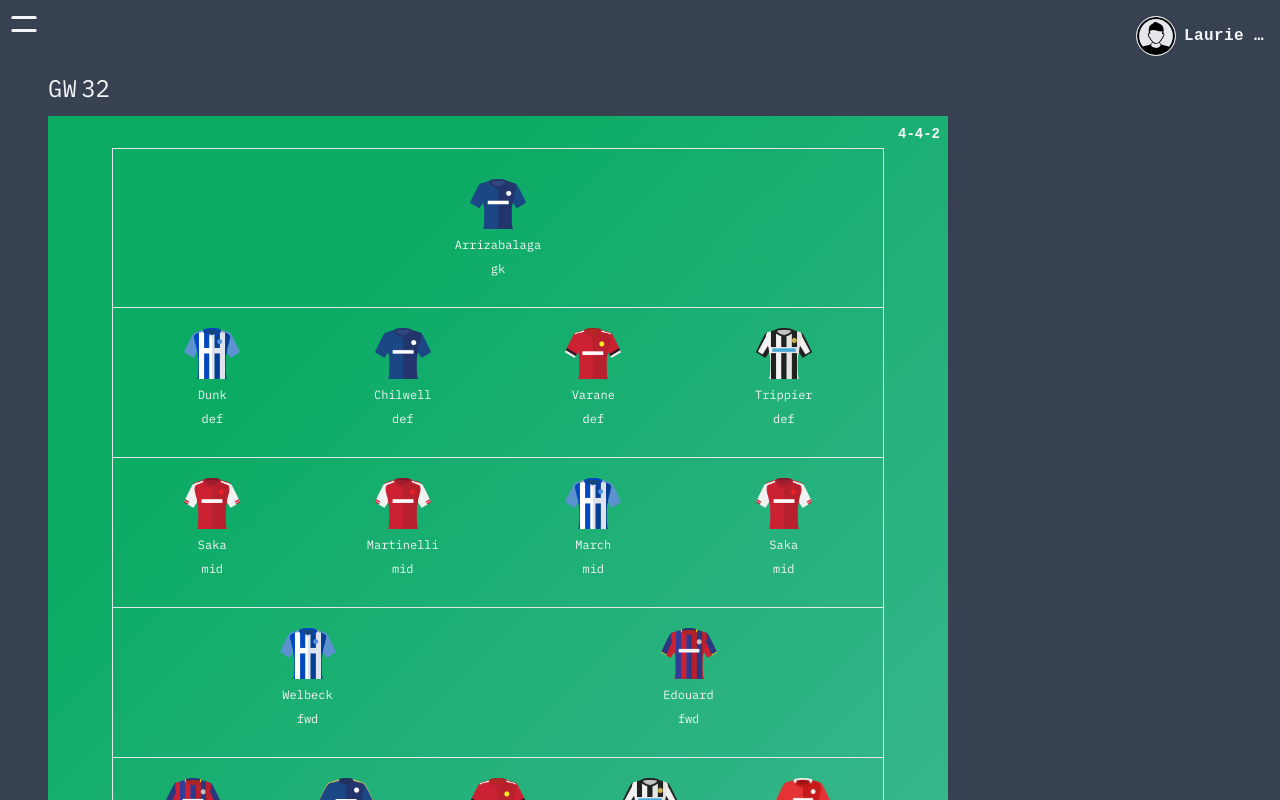
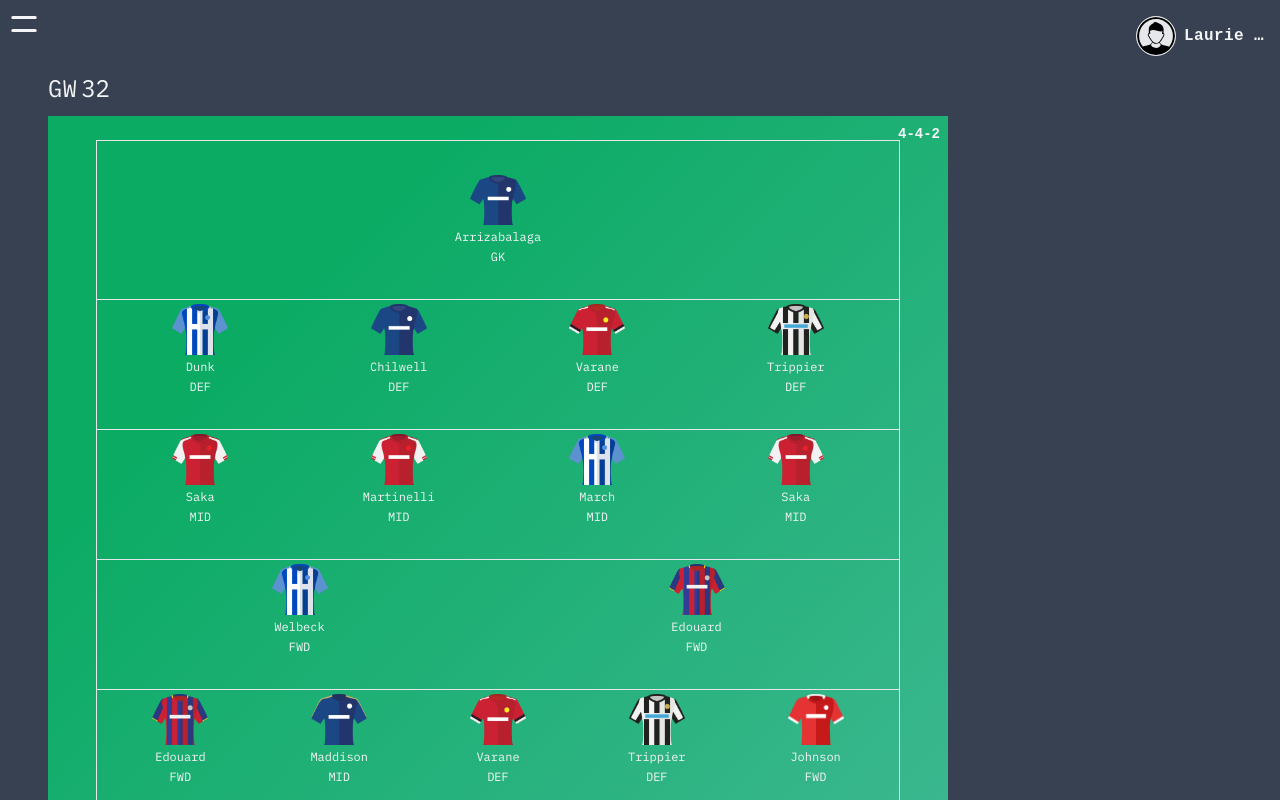
Before and after one commit to lpoulter1/draft-site-design, a React (Vite) app: page / in a window 1280 px wide. Shown: the top 800 px of the page. Built offline with nearby package versions, Linux system fonts and the light colour scheme; a web font is replaced by a local one.

Commit message:
reduce size on larger screens

```diff
--- a/src/TeamPicker.jsx
+++ b/src/TeamPicker.jsx
@@ -44,7 +44,7 @@ function Formation({ legal = true }) {
 export function TeamPicker() {
   return (
     <>
-      <div className="grid green-gradient relative grid-cols-[1fr] max-w-[900px] max-h-screen min-h-[75vh] md:justify-center md:px-16 md:py-8 grid-rows-[repeat(5,100px) sm:grid-rows-[repeat(5,150px)]">
+      <div className="grid green-gradient relative grid-cols-[1fr] max-w-[900px] max-h-screen min-h-[75vh] md:justify-center md:px-12 md:py-6 grid-rows-[repeat(5,100px) lg:grid-rows-[repeat(5,130px)] 2xl:grid-rows-[repeat(5,150px)]">
         <div className="absolute right-2 top-2">
           <Formation />
         </div>
@@ -96,10 +96,10 @@ function Player({
 }) {
   const kit = kits[teamShortName];
   return (
-    <div className="flex flex-col items-center gap-2 px-[1px] py-1 transition ease-in-out rounded cursor-pointer sm:px-4 sm:py-2 sm:w-32 delay-50 duration-250 no-wrap whitespace-nowrap hover:bg-emerald-800 hover:-translate-y-1">
+    <div className="flex flex-col items-center gap-1 px-[1px] py-1 transition ease-in-out rounded cursor-pointer sm:px-4 sm:py-2 sm:w-32 delay-50 duration-250 no-wrap whitespace-nowrap hover:bg-emerald-800 hover:-translate-y-1">
       <img src={kit} alt="" className="w-10 h-auto sm:w-14" />
       <div className="text-xs">{webName}</div>
-      <div className="hidden text-xs sm:block">{position}</div>
+      <div className="hidden text-xs uppercase md:block">{position}</div>
     </div>
   );
 }
```
